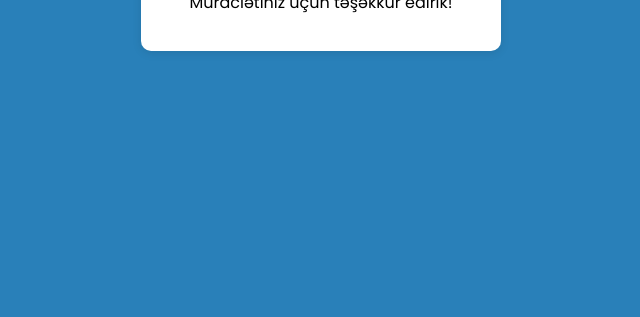
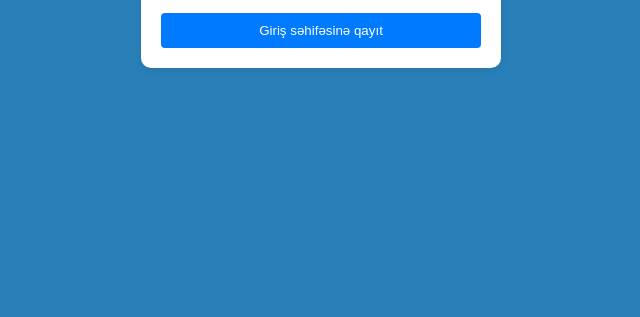
Before and after one commit to FaridAlieff/LoginPage, a plain HTML site: page submit.html in a window 1280 px wide. Shown: the part 483-800 px from the top of the page, without its empty margins (319-959 px from the left). Drawn offline with Linux system fonts and the light colour scheme.

Commit message:
Button added

```diff
--- a/submit.html
+++ b/submit.html
@@ -14,6 +14,8 @@
             <h1>Sizin uğurla qeydiyyatdan keçdiniz!</h1>
             <p style="text-align: center;">Müraciətiniz üçün təşəkkür edirik!</p>
         </div>
+        <form action="index.html" method="#">
+            <button href="./index.html">Giriş səhifəsinə qayıt</button>
     </div>
 </body>
 </html>
```
